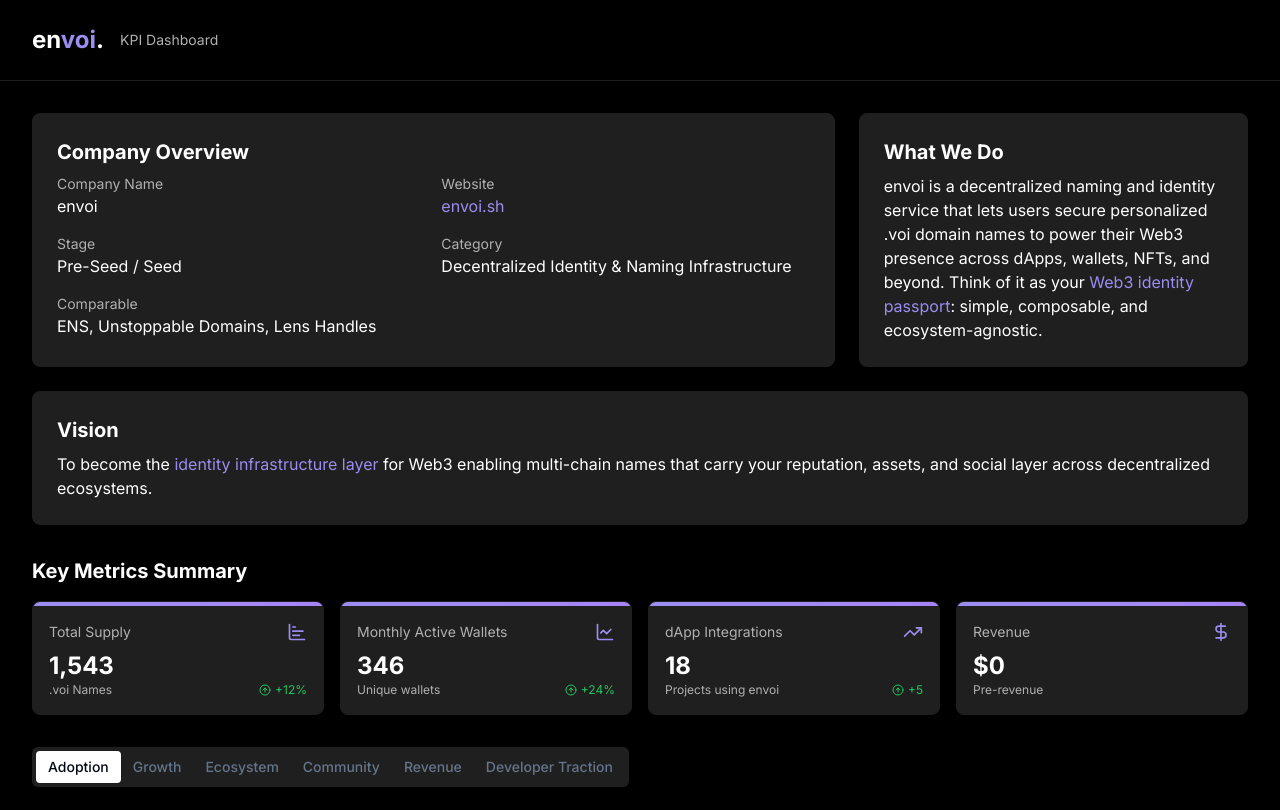
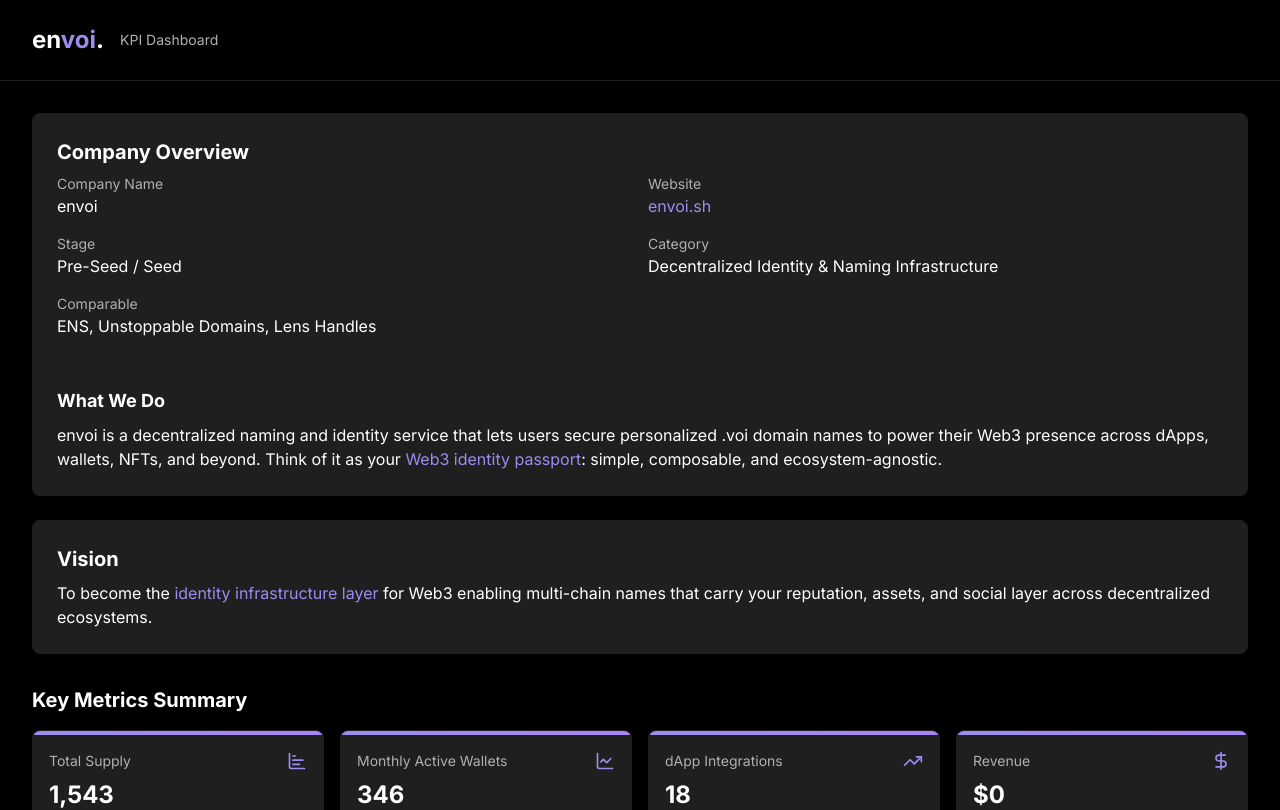
Before and after one commit to Bagman365/envoi-kpi-dash, a React (Vite) app: page / in a window 1280 px wide. Shown: the top 810 px of the page. Built offline with nearby package versions, Linux system fonts and the light colour scheme.

Commit message:
feat: Add "What We Do" section
Adds the "What We Do" section to the company overview component and removes the smaller section.

```diff
--- a/src/components/CompanyOverview.tsx
+++ b/src/components/CompanyOverview.tsx
@@ -6,10 +6,10 @@ const CompanyOverview: React.FC = () => {
   return (
     <div className="mb-8">
       <div className="grid grid-cols-1 lg:grid-cols-3 gap-6">
-        <Card className="bg-envoi-dark-gray border-envoi-mid-gray col-span-1 lg:col-span-2">
+        <Card className="bg-envoi-dark-gray border-envoi-mid-gray col-span-1 lg:col-span-3">
           <CardContent className="p-6">
             <h2 className="text-xl font-bold mb-2 text-envoi-white">Company Overview</h2>
-            <div className="grid grid-cols-2 gap-4">
+            <div className="grid grid-cols-2 gap-4 mb-6">
               <div>
                 <h3 className="text-envoi-soft-gray text-sm">Company Name</h3>
                 <p className="text-envoi-white">envoi</p>
@@ -31,18 +31,16 @@ const CompanyOverview: React.FC = () => {
                 <p className="text-envoi-white">ENS, Unstoppable Domains, Lens Handles</p>
               </div>
             </div>
-          </CardContent>
-        </Card>
 
-        <Card className="bg-envoi-dark-gray border-envoi-mid-gray">
-          <CardContent className="p-6">
-            <h2 className="text-xl font-bold mb-2 text-envoi-white">What We Do</h2>
+            <div className="border-t border-envoi-mid-gray pt-6">
+              <h3 className="text-envoi-white text-lg font-bold mb-2">What We Do</h3>
               <p className="text-envoi-white">
                 envoi is a decentralized naming and identity service that lets users secure personalized
                 .voi domain names to power their Web3 presence across dApps, wallets, NFTs, and
                 beyond. Think of it as your <span className="text-envoi-purple">Web3 identity passport</span>: simple, composable, and
                 ecosystem-agnostic.
               </p>
+            </div>
           </CardContent>
         </Card>
       </div>
```
Lines whose indentation alone changed are shown as unchanged.
